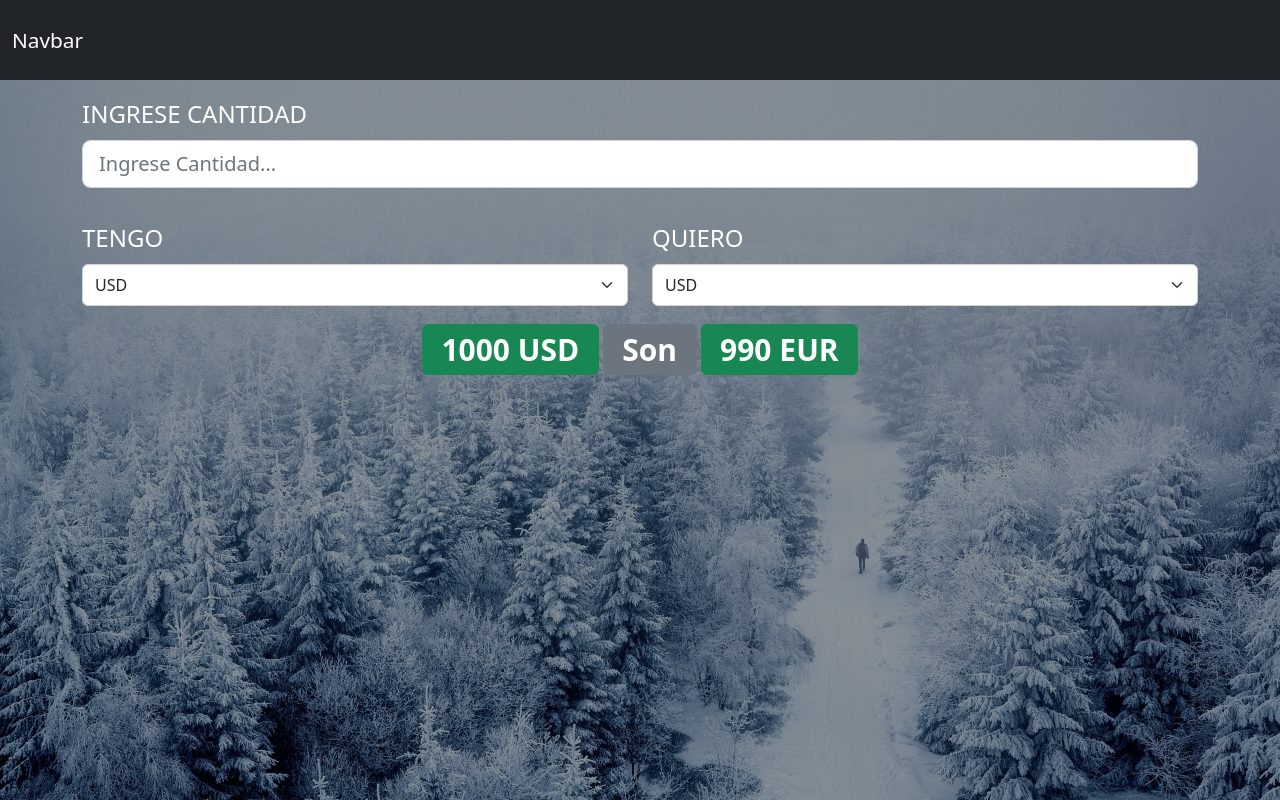
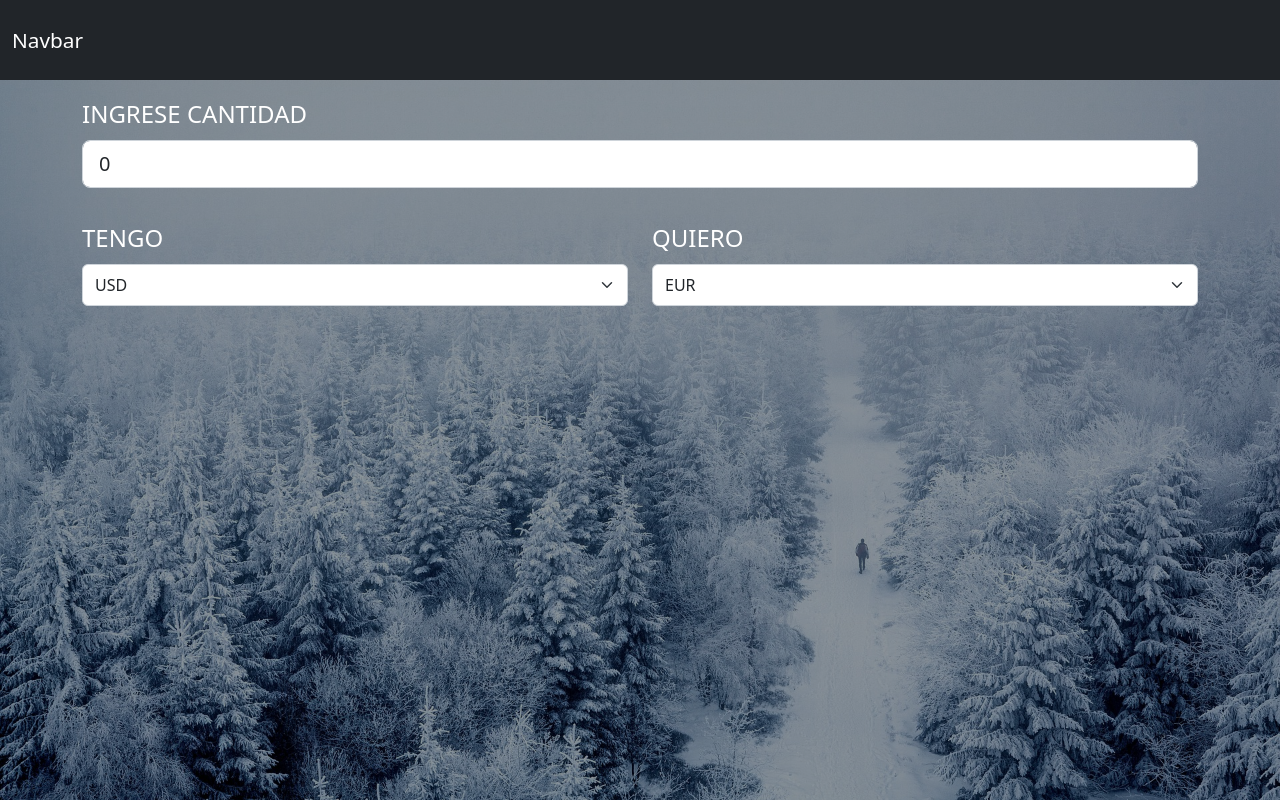
Before and after one commit to jcvillacob/Convertidor, an Angular app: page / in a window 1280 px wide. Built offline with nearby package versions, Linux system fonts and the light colour scheme.

Commit message:
Listo para deploy

```diff
--- a/src/app/components/convertidor/convertidor.component.html
+++ b/src/app/components/convertidor/convertidor.component.html
@@ -3,7 +3,7 @@
     <div class="col-lg-12">
       <div class="mb-3">
         <label for="cantidad" class="form-label">INGRESE CANTIDAD</label>
-        <input type="number" class="form-control form-control-lg" id="cantidad" placeholder="Ingrese Cantidad...">
+        <input type="number" [(ngModel)]="cantidad" (input)="convertir()" class="form-control form-control-lg" id="cantidad" placeholder="Ingrese Cantidad...">
       </div>
     </div>
   </div>
@@ -11,27 +11,23 @@
     <div class="col-lg-6 mt-3">
       <div class="form-group">
         <label for="tengo" class="form-label">TENGO</label>
-        <select class="form-select form-control-lg" ID="tengo">
-          <option value="1">USD</option>
-          <option value="2">EUR</option>
-          <option value="3">COP</option>
+        <select class="form-select form-control-lg" ID="tengo" [(ngModel)]="tengo" (change)="convertir()">
+          <option *ngFor = "let moneda of listTengo">{{moneda}}</option>
         </select>
       </div>
     </div>
     <div class="col-lg-6 mt-3">
       <div class="form-group">
         <label for="quiero" class="form-label">QUIERO</label>
-        <select class="form-select form-control-lg" ID="quiero">
-          <option value="1">USD</option>
-          <option value="2">EUR</option>
-          <option value="3">COP</option>
+        <select class="form-select form-control-lg" ID="quiero" [(ngModel)]="quiero" (change)="convertir()">
+          <option *ngFor = "let moneda of listTengo">{{moneda}}</option>
         </select>
       </div>
     </div>
   </div>
-  <h5 class="text-center mt-3">
-    <span class="badge bg-success">1000 USD</span>
+  <h5 *ngIf ="cantidad > 0" class="text-center mt-3">
+    <span class="badge bg-success">{{cantidad}} {{tengo}}</span>
     <span class="badge bg-secondary">Son</span>
-    <span class="badge bg-success">990 EUR</span>
+    <span class="badge bg-success">{{total | number: '0.0-2'}} {{quiero}}</span>
   </h5>
 </div>
--- a/src/app/components/convertidor/convertidor.component.ts
+++ b/src/app/components/convertidor/convertidor.component.ts
@@ -3,8 +3,50 @@ import { Component } from '@angular/core';
 @Component({
   selector: 'app-convertidor',
   templateUrl: './convertidor.component.html',
-  styleUrls: ['./convertidor.component.css']
+  styleUrls: ['./convertidor.component.css'],
 })
 export class convertidorComponent {
+  cantidad = 0;
+  tengo = 'USD';
+  quiero = 'EUR';
+  total = 0;
+  listTengo = ['USD', 'EUR', 'COP'];
 
+  convertir() {
+    switch (this.tengo) {
+      case 'USD':
+        if (this.quiero == 'USD') {
+          this.total = this.cantidad;
+        }
+        if (this.quiero == 'EUR') {
+          this.total = this.cantidad * 1.1;
+        }
+        if (this.quiero == 'COP') {
+          this.total = this.cantidad * 4897;
+        }
+        break;
+      case 'EUR':
+        if (this.quiero == 'EUR') {
+          this.total = this.cantidad;
+        }
+        if (this.quiero == 'USD') {
+          this.total = this.cantidad / 1.1;
+        }
+        if (this.quiero == 'COP') {
+          this.total = this.cantidad * 4897;
+        }
+        break;
+      case 'COP':
+        if (this.quiero == 'COP') {
+          this.total = this.cantidad;
+        }
+        if (this.quiero == 'USD') {
+          this.total = this.cantidad / 4897;
+        }
+        if (this.quiero == 'EUR') {
+          this.total = this.cantidad / 4897;
+        }
+        break;
+    }
+  }
 }
```
